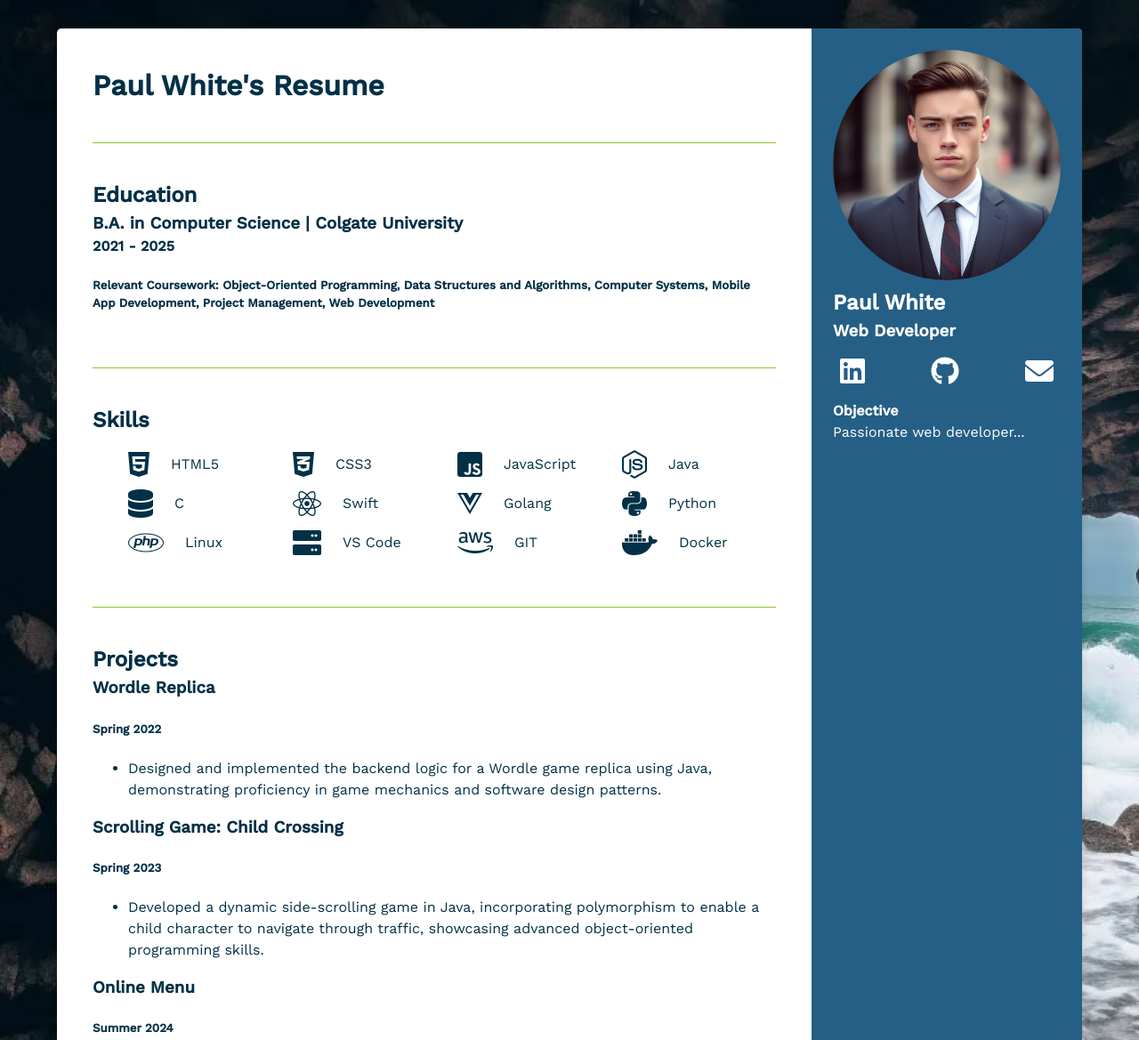
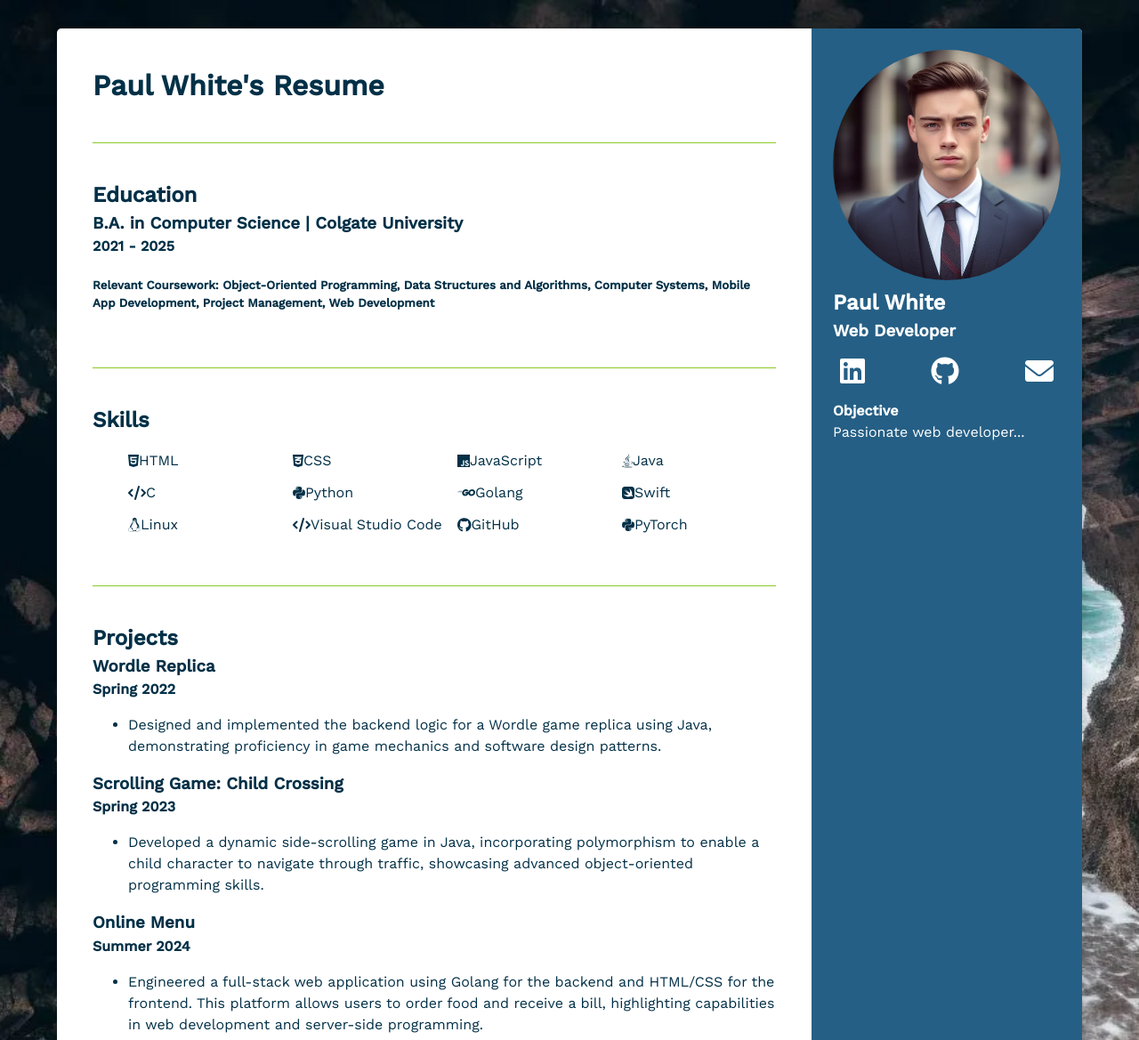
Before and after one commit to pcwhite-dot/webdev1-module3, a website: page docs/index.html in a window 1280 px wide. Shown: the top 1169 px of the page at 89% size. Drawn offline with nearby package versions, Linux system fonts and the light colour scheme.

Commit message:
once again just made the dates on my projects bigger & made the icons in the skills section match the actual skill

```diff
--- a/docs/index.html
+++ b/docs/index.html
@@ -79,37 +79,37 @@
             <section class="skills-section"> <!-- A section to list all skills -->
                 <h2>Skills</h2> <!-- Title of the skills section -->
                 <ul class="skill-list"> <!-- Unordered list to contain all skills -->
-                    <li><i class="fab fa-html5 fa-skill-icon"></i> HTML5</li> <!-- Each skill -->
-                    <li><i class="fab fa-css3-alt fa-skill-icon"></i> CSS3</li>
-                    <li><i class="fab fa-js-square fa-skill-icon"></i> JavaScript</li>
-                    <li><i class="fab fa-node-js fa-skill-icon"></i> Java</li>
-                    <li><i class="fas fa-database fa-skill-icon"></i> C</li>
-                    <li><i class="fab fa-react fa-skill-icon"></i> Swift</li>
-                    <li><i class="fab fa-vuejs fa-skill-icon"></i> Golang</li>
-                    <li><i class="fab fa-python fa-skill-icon"></i> Python</li>
-                    <li><i class="fab fa-php fa-skill-icon"></i> Linux</li>
-                    <li><i class="fas fa-server fa-skill-icon"></i> VS Code</li>
-                    <li><i class="fab fa-aws fa-skill-icon"></i> GIT</li>
-                    <li><i class="fab fa-docker fa-skill-icon"></i> Docker</li>
+                    <li><i class="fab fa-html5 icon"></i>HTML</li>
+                    <li><i class="fab fa-css3-alt icon"></i>CSS</li>
+                    <li><i class="fab fa-js icon"></i>JavaScript</li>
+                    <li><i class="fab fa-java icon"></i>Java</li>
+                    <li><i class="fas fa-code icon"></i>C</li>
+                    <li><i class="fab fa-python icon"></i>Python</li>
+                    <li><i class="fab fa-golang icon"></i>Golang</li>
+                    <li><i class="fab fa-swift icon"></i>Swift</li>
+                    <li><i class="fab fa-linux icon"></i>Linux</li>
+                    <li><i class="fas fa-code icon"></i>Visual Studio Code</li>
+                    <li><i class="fab fa-github icon"></i>GitHub</li>
+                    <li><i class="fab fa-python icon"></i>PyTorch</li>
                 </ul> <!-- Closes the skill list -->
             </section> <!-- Closes the skills section -->
 
             <section class="project-section">
                 <h1> Projects </h1>
                 <h3>Wordle Replica</h3> <!-- name of the project -->
-                <h5>Spring 2022</h5> <!-- date completed project-->
+                <h4>Spring 2022</h4> <!-- date completed project-->
                 <ul>
                     <li>Designed and implemented the backend logic for a Wordle game replica using Java, demonstrating proficiency in game mechanics and software design patterns.</li>
                 </ul> <!-- description of project -->
 
                 <h3> Scrolling Game: Child Crossing</h3>
-                <h5> Spring 2023</h5>
+                <h4> Spring 2023</h4>
                 <ul>
                     <li> Developed a dynamic side-scrolling game in Java, incorporating polymorphism to enable a child character to navigate through traffic, showcasing advanced object-oriented programming skills.</li>
                 </ul>
 
                 <h3> Online Menu</h3>
-                <h5> Summer 2024</h5>
+                <h4> Summer 2024</h4>
                 <ul>
                     <li> Engineered a full-stack web application using Golang for the backend and HTML/CSS for the frontend. This platform allows users to order food and receive a bill, highlighting capabilities in web development and server-side programming.</li>
                 </ul>
```
